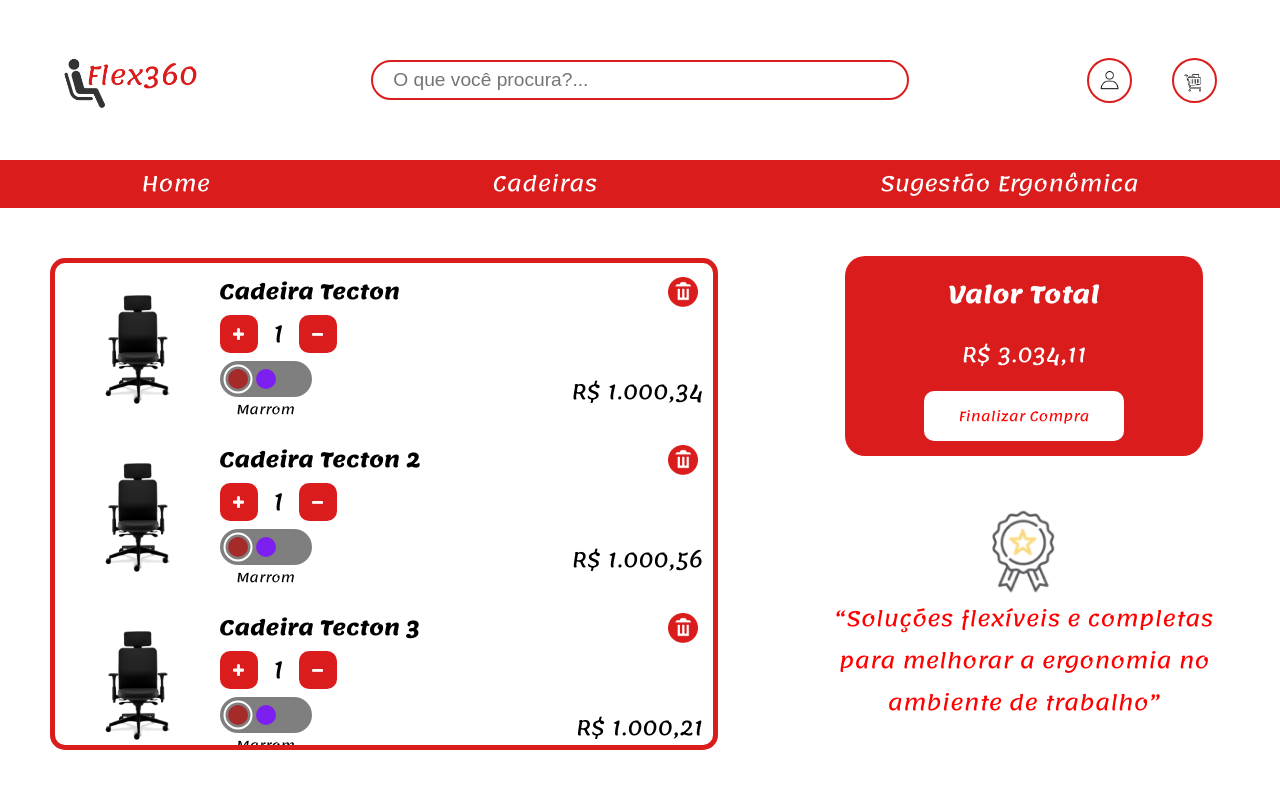
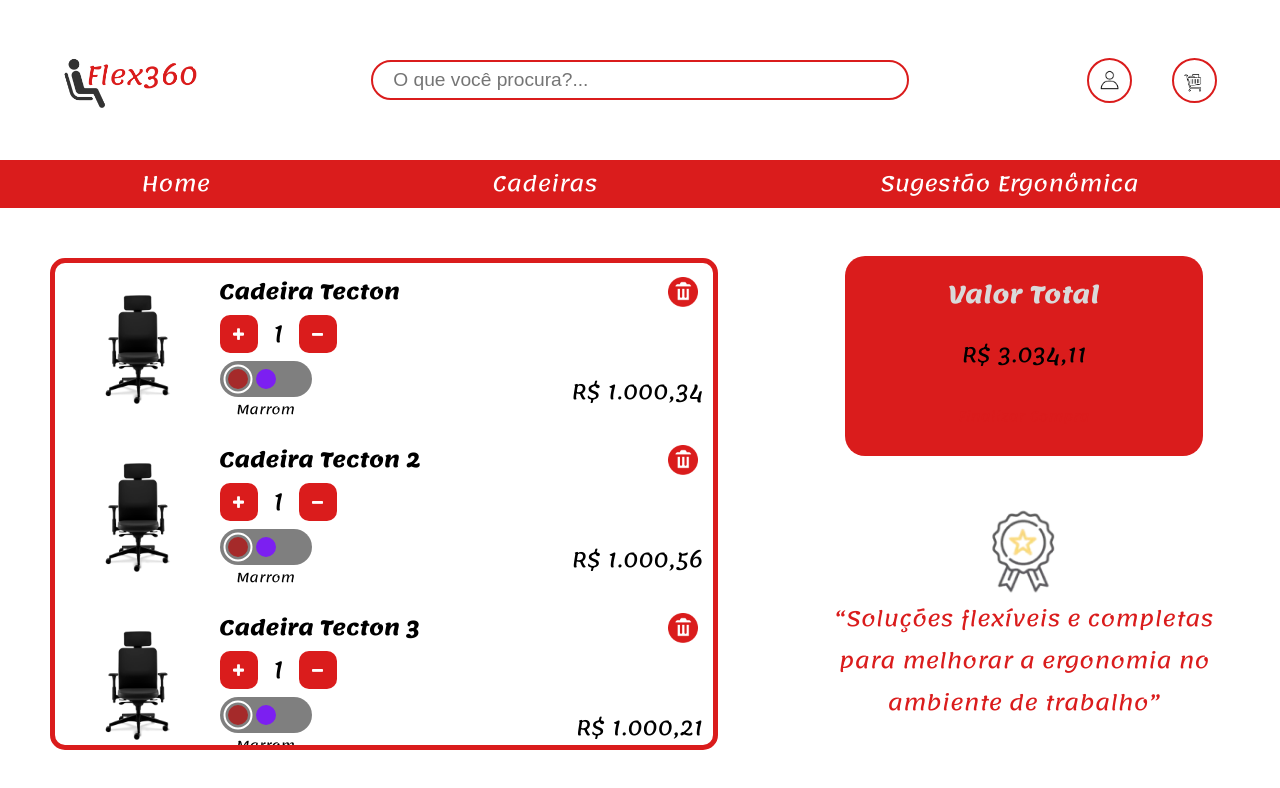
Before and after one commit to danielibordulis/flex360-frontend, a React (Vite) app: page /carrinho in a window 1280 px wide. Shown: the top 788 px of the page. Built offline with nearby package versions, Linux system fonts and the light colour scheme.

Commit message:
arrumei as cores da pag carrinho

```diff
--- a/src/pages/pagCarrinho/PagCarrinho.css
+++ b/src/pages/pagCarrinho/PagCarrinho.css
@@ -35,7 +35,7 @@
 }
 
 .carrinho::-webkit-scrollbar {
-    background-color: white;
+    background-color: var(--cor-2);
     border-radius: 5px;
     width: 10px;
     padding: 5px;
@@ -67,15 +67,15 @@
 }
 
 .preco-total > h2, span, button {
-    color: white;
+    color: var(--cor-2);
     font-family: var(--font-1), Arial, Helvetica, sans-serif;
 }
 
 .preco-total > button {
     width: 200px;
     height: 50px;
-    background-color: white;
-    color: red !important;
+    background-color: var (--cor-2);
+    color: var(--cor-1);
     cursor: pointer;
     border-radius: 10px;
     border: 0;
@@ -84,12 +84,12 @@
 
 .preco-total > span {
     font-size: 1.3em;
-    color: white !important;
+    color: var(--cor-2);
 }
 
 .preco-total > button:hover {
     transform: scale(1.1);
-    background-color: white;
+    background-color: var(--cor-2);
 }
 
 .container-text {
@@ -98,7 +98,7 @@
 }
 
 .container-text p {
-    color: red;
+    color: var(--cor-1);
     font-family: var(--font-1), Arial, Helvetica, sans-serif;
     font-size: 1.3em;
     width: 80%;
```
